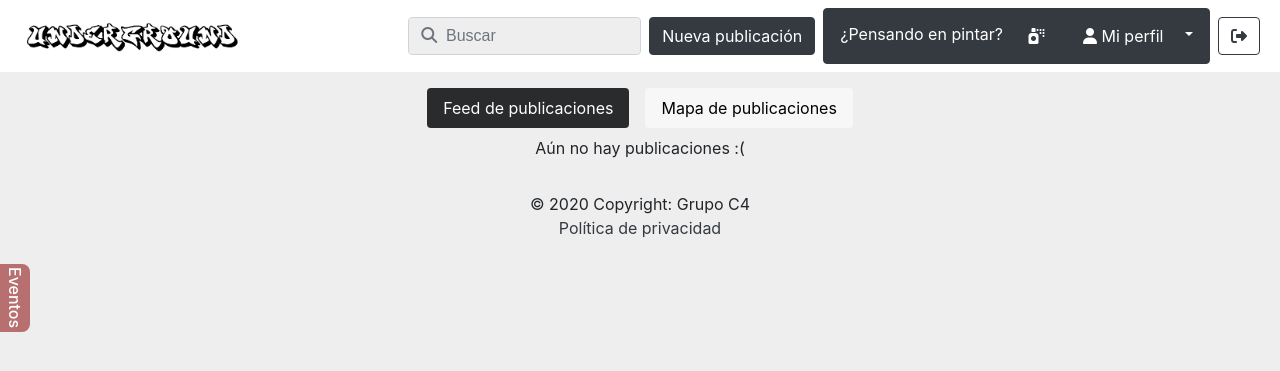
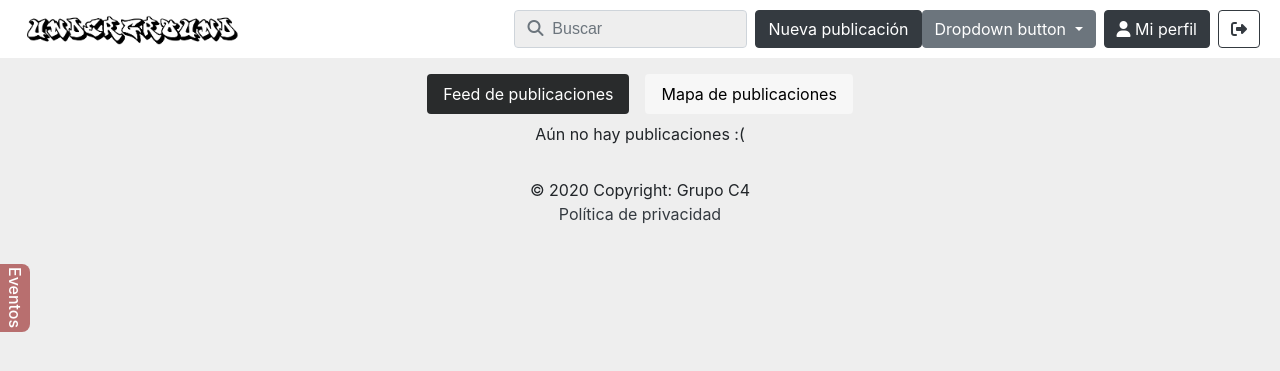
Before and after one commit to juliarobles/graffitisWeb, a Django app: template clienteApp/templates/inicio.html in a window 1280 px wide. Shown: the top 371 px of the page. Run offline with Django 3.2, Linux system fonts and the light colour scheme; the template is opened without the code that fills it, so the values that code supplies are empty; some libraries are stand-ins or nearby versions.

Commit message:
Update navbar.html

```diff
--- a/clienteApp/templates/navbar.html
+++ b/clienteApp/templates/navbar.html
@@ -72,7 +72,8 @@
           }
         </script> -->
       <a class="nav-item btn btn-dark" href="{{url_crearPublicacion}}" >Nueva publicación</a>
-      <button class="nav-link dropdown-toggle btn btn-dark ml-2 menu-item-hover" href="#" id="navbarDropdown" role="button" data-toggle="dropdown" aria-haspopup="true" aria-expanded="false">
+      <!--
+        <button class="nav-link dropdown-toggle btn btn-dark ml-2 menu-item-hover" href="#" id="navbarDropdown" role="button" data-toggle="dropdown" aria-haspopup="true" aria-expanded="false">
         ¿Pensando en pintar?
       </a>
       <div class="dropdown-menu" aria-labelledby="navbarDropdown">
@@ -80,6 +81,15 @@
           <a class="dropdown-item" href="#">Encuentra inspiración</a>
       </div>
       <a class="nav-item btn btn-dark ml-2 menu-item-hover" href="{% url 'cargar-tiempo' %}" ><i class="fas fa-spray-can"></i><spam class="menu-item">   ¿Pensando en pintar?</spam></a>
+      -->
+      <button class="btn btn-secondary dropdown-toggle" type="button" id="dropdownMenuButton" data-toggle="dropdown" aria-haspopup="true" aria-expanded="false">
+    Dropdown button
+  </button>
+  <div class="dropdown-menu" aria-labelledby="dropdownMenuButton">
+    <a class="dropdown-item" href="#">Action</a>
+    <a class="dropdown-item" href="#">Another action</a>
+    <a class="dropdown-item" href="#">Something else here</a>
+  </div>
       <a class="nav-item btn btn-dark ml-2" href="{% url 'usuarios-detail' request.session.usuario %}" ><i class="fas fa-user"></i><spam> Mi perfil</spam></a>
       <button class="nav-item ml-2 mr-1 btn btn-outline-dark my-2 my-sm-0 form-inline" type="button" onclick="signOut();"><i class="fas fa-sign-out-alt"></i></button>
     </div>
```
